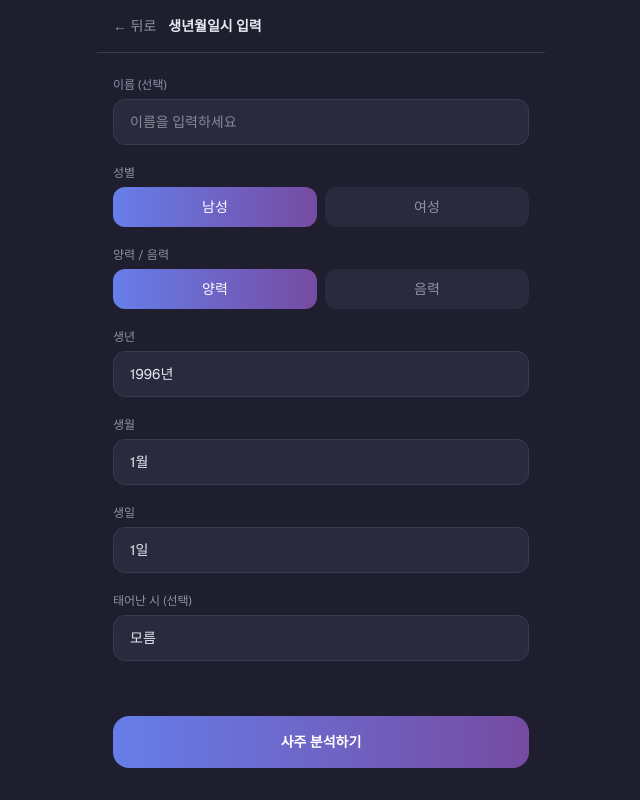
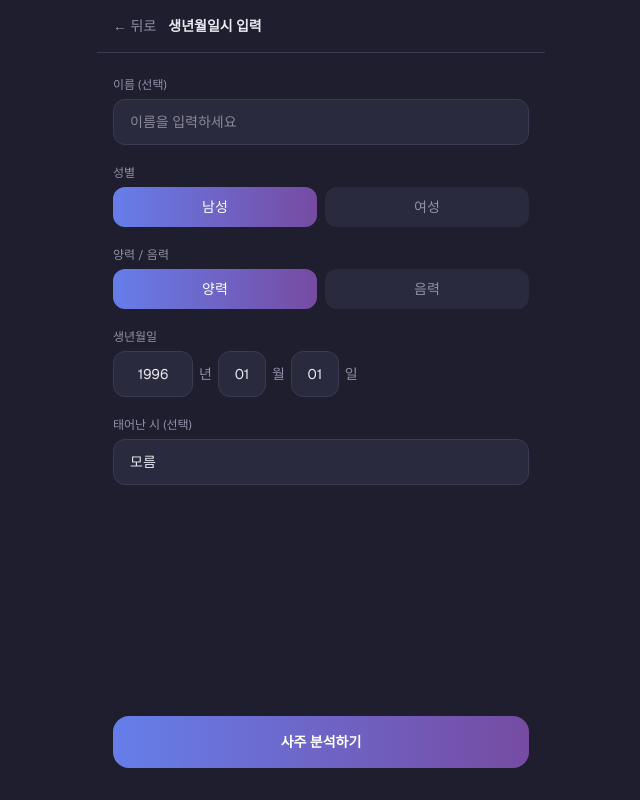
Before and after one commit to wdj0729/saju-app, a Next.js app: page /saju in a window 1280 px wide. Shown: the whole page, without its empty margins (319-959 px from the left). Built offline with nearby package versions, Linux system fonts and the light colour scheme.

Commit message:
feat: replace year/month/day selects with DateInput in saju page

```diff
--- a/app/saju/page.tsx
+++ b/app/saju/page.tsx
@@ -6,8 +6,9 @@ import { calculateSaju } from '@/lib/saju-calculator';
 import { saveSession } from '@/lib/session';
 import { loadProfiles } from '@/lib/profiles';
 import type { Profile } from '@/lib/profiles';
-import { SIJIN, YEARS, MONTHS, INPUT_CLASS, LABEL_CLASS } from '@/lib/constants';
+import { SIJIN, INPUT_CLASS, LABEL_CLASS } from '@/lib/constants';
 import BackButton from '@/components/BackButton';
+import DateInput from '@/components/DateInput';
 
 export default function SajuInputPage() {
   const router = useRouter();
@@ -145,52 +146,18 @@ export default function SajuInputPage() {
           </div>
         </div>
 
-        {/* 생년 */}
+        {/* 생년월일 */}
         <div>
-          <label className={LABEL_CLASS}>생년</label>
-          <select
-            value={year}
-            onChange={(e) => setYear(Number(e.target.value))}
-            className={INPUT_CLASS}
-          >
-            {YEARS.map((y) => (
-              <option key={y} value={y}>
-                {y}년
-              </option>
-            ))}
-          </select>
-        </div>
-
-        {/* 생월 */}
-        <div>
-          <label className={LABEL_CLASS}>생월</label>
-          <select
-            value={month}
-            onChange={(e) => setMonth(Number(e.target.value))}
-            className={INPUT_CLASS}
-          >
-            {MONTHS.map((m) => (
-              <option key={m} value={m}>
-                {m}월
-              </option>
-            ))}
-          </select>
-        </div>
-
-        {/* 생일 */}
-        <div>
-          <label className={LABEL_CLASS}>생일</label>
-          <select
-            value={clampedDay}
-            onChange={(e) => setDay(Number(e.target.value))}
-            className={INPUT_CLASS}
-          >
-            {Array.from({ length: maxDay }, (_, i) => i + 1).map((d) => (
-              <option key={d} value={d}>
-                {d}일
-              </option>
-            ))}
-          </select>
+          <label className={LABEL_CLASS}>생년월일</label>
+          <DateInput
+            year={year}
+            month={month}
+            day={clampedDay}
+            maxDay={maxDay}
+            onYearChange={setYear}
+            onMonthChange={setMonth}
+            onDayChange={setDay}
+          />
         </div>
 
         {/* 태어난 시 */}
```
